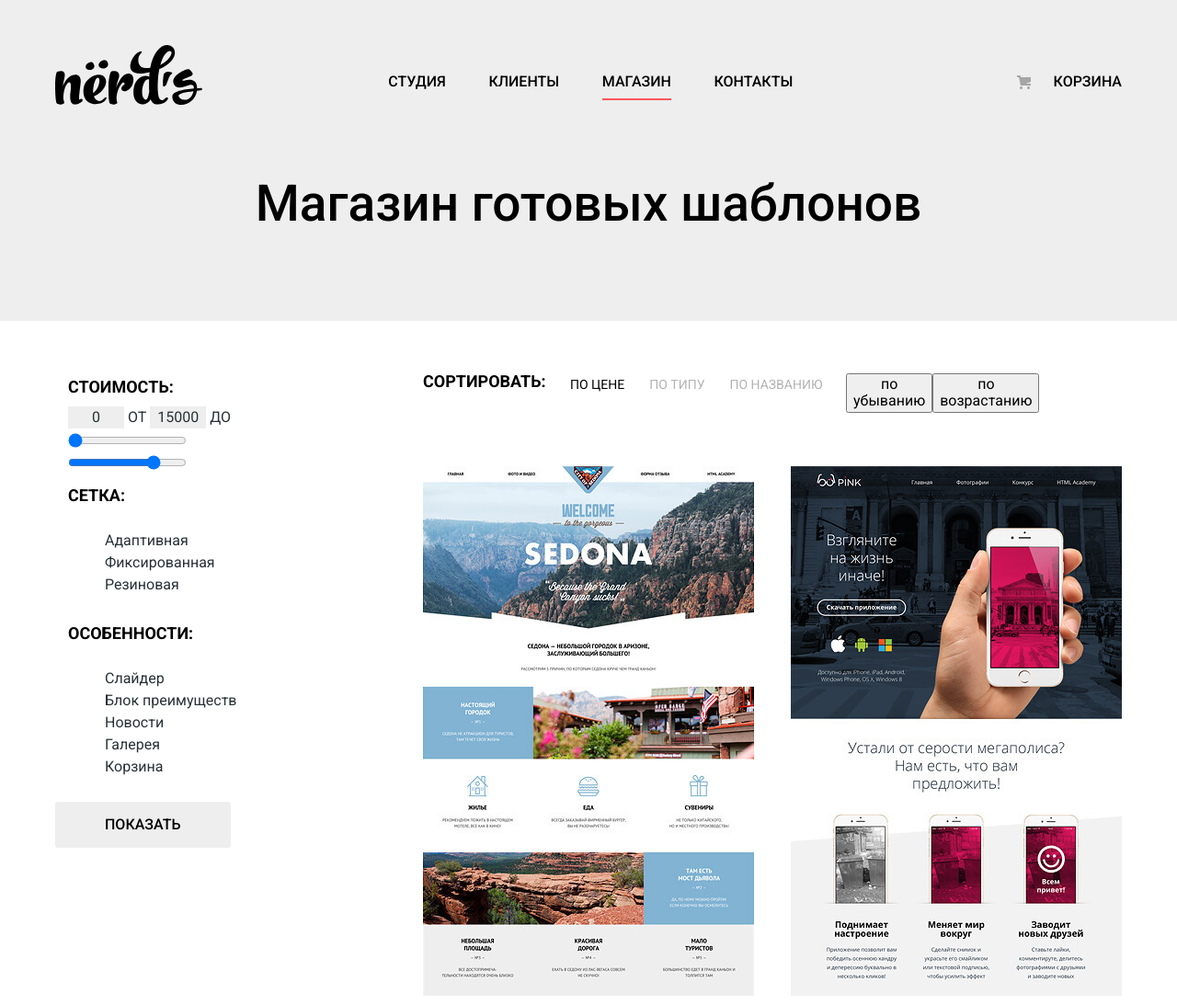
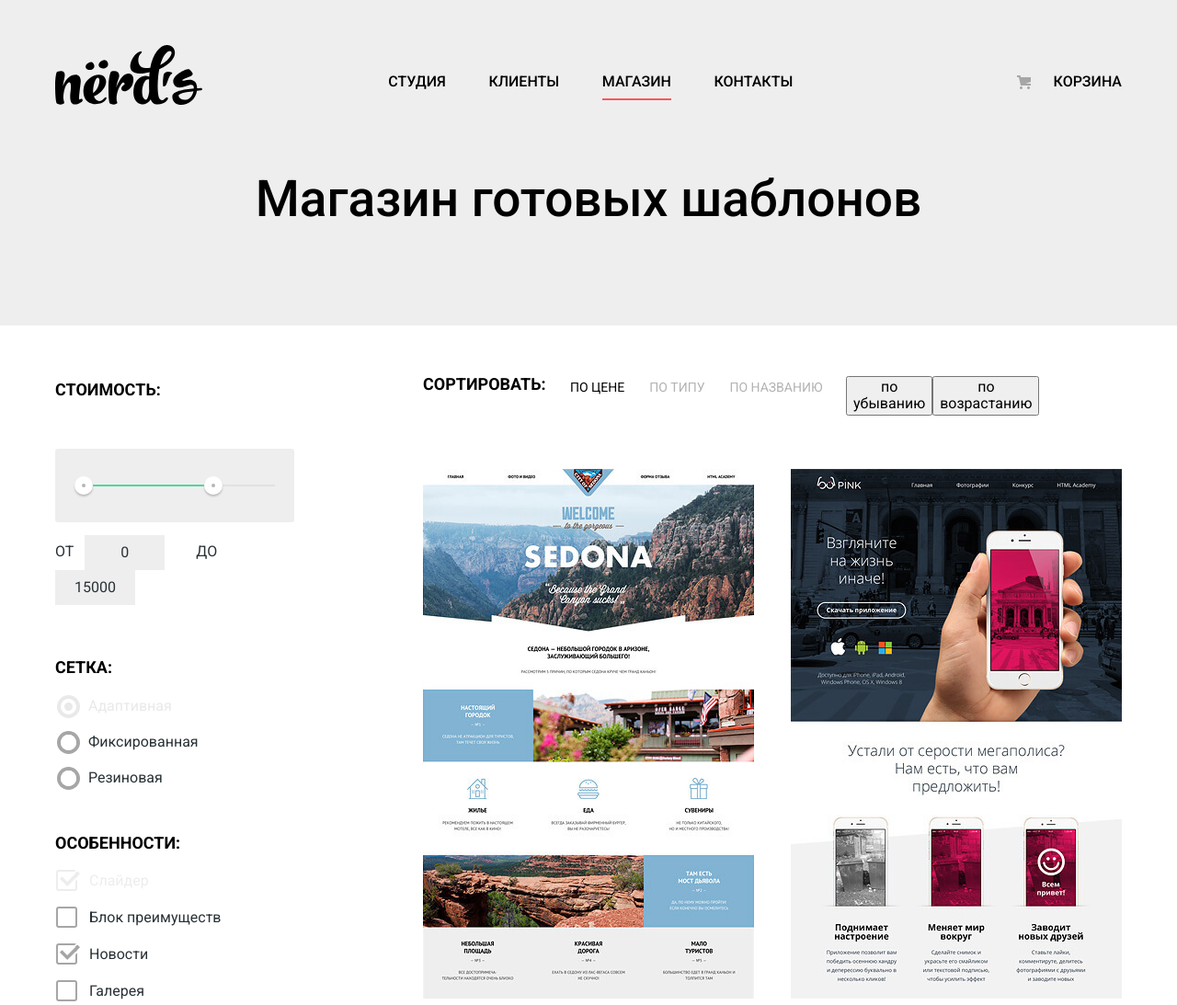
Before and after one commit to maxonmars/Nerds, a plain HTML site: page catalog.html in a window 1280 px wide. Shown: the top 1093 px of the page at 92% size. Drawn offline with Linux system fonts and the light colour scheme.

Commit message:
section filter complited

```diff
--- a/catalog.html
+++ b/catalog.html
@@ -52,19 +52,26 @@
                     <form class="filter" method="get" action="http://echo.htmlacademy.ru">
                         <fieldset class="filter-price">
                             <legend>Стоимость:</legend>
-                            <input id="slider-left" type='number' , value='0' , min='0' , max='20000'>
-                            <label for="slider-left">От</label>
-                            <input id="slider-right" type='number' , value='15000' , min='0' , max='20000'>
-                            <label for="slider-right">До</label>
-                            <input value='0' , min='0' , max='20000' , step='500' , type='range'>
-                            <input value='15000' , min='0' , max='20000' , step='500' , type='range'>
+                            <div class="filter-control">
+                                <div class="scale">
+                                    <div class="scale-bar"></div>
+                                </div>
+                                <div class="toggle min-toggle"></div>
+                                <div class="toggle max-toggle"></div>
+                            </div>
+                            <div class="price-control">
+                                <label class="min-price" for="slider-left">От</label>
+                                <input class="min-price" id="slider-left" type='number' , value='0' , min='0' , max='20000'>
+                                <label class="max-price" for="slider-right">До</label>
+                                <input class="max-price" id="slider-right" type='number' , value='15000' , min='0' , max='20000'>
+                            </div>
                         </fieldset>
                         <fieldset class="filter-grid">
                             <legend>Сетка:</legend>
                             <ul>
                                 <li class="filter-option">
                                     <input class="visually-hidden filter-input filter-input-radio" type="radio"
-                                        id="filter-adaptive" name="grid-type" value="adaptive" checked>
+                                        id="filter-adaptive" name="grid-type" value="adaptive" disabled checked>
                                     <label for="filter-adaptive">Адаптивная</label>
                                 </li>
                                 <li class="filter-option">
@@ -82,27 +89,27 @@
                         <fieldset class="filter-features">
                             <legend>Особенности:</legend>
                             <ul>
-                                <li>
+                                <li class="features-checkbox">
                                     <input class="visually-hidden filter-input filter-input-checkbox" type="checkbox"
-                                        id="filter-slider" name="slider" checked>
+                                        id="filter-slider" name="slider" disabled checked>
                                     <label for="filter-slider">Слайдер</label>
                                 </li>
-                                <li>
+                                <li class="features-checkbox">
                                     <input class="visually-hidden filter-input filter-input-checkbox" type="checkbox"
                                         id="filter-advantage" name="advantage">
                                     <label for="filter-advantage">Блок преимуществ</label>
                                 </li>
-                                <li>
+                                <li class="features-checkbox">
                                     <input class="visually-hidden filter-input filter-input-checkbox" type="checkbox"
                                         id="filter-news" name="news" checked>
                                     <label for="filter-news">Новости</label>
                                 </li>
-                                <li>
+                                <li class="features-checkbox">
                                     <input class="visually-hidden filter-input filter-input-checkbox" type="checkbox"
                                         id="filter-gallery" name="gallery">
                                     <label for="filter-gallery">Галерея</label>
                                 </li>
-                                <li>
+                                <li class="features-checkbox">
                                     <input class="visually-hidden filter-input filter-input-checkbox" type="checkbox"
                                         id="filter-basket" name="basket">
                                     <label for="filter-basket">Корзина</label>
@@ -213,23 +220,29 @@
         </div>
     </main>
     <footer>
+        <div class="map">
+            <!-- <img src="img/map group.jpg" width="1440" height="416"
+                alt="Наша компания расположенна по адресу г.Санкт-Петербург, ул. Б. Конюшенная, д. 19/8."> -->
             <iframe
                 src="https://yandex.ru/map-widget/v1/?um=constructor%3A87a75cb30f34949c2490de44389de57343ad0a810ef9255ff4e78256d3013e46&amp;source=constructor"
-            width="100%" height="370" frameborder="0"></iframe>
+                width="100%" height="416" frameborder="0"></iframe>
             <div class="container">
                 <div class="map-feedback">
                     <h2 class="visually-hidden">Контактная информация</h2>
-                <b>Nёrds design studio</b>
-                <p>191186, Санкт-Петербург,<br>
+                    <b class="feedback-title">Nёrds design studio</b>
+                    <p class="feedback-adds">191186, Санкт-Петербург,<br>
                         ул. Б. Конюшенная, д. 19/8</p>
-                <p>тел. +7 (812) 275-75-75</p>
+                    <p class="feedback-phone">тел. +7 (812) 275-75-75</p>
                     <a class="button feedback-button" href="#">Напишите нам</a>
                 </div>
+            </div>
+        </div>
+        <div class="container">
             <div class="social-wrapper">
                 <ul class="social">
-                    <li><a class="social-button" href=""></a>vkontakte</li>
-                    <li><a class="social-button" href=""></a>facebook</li>
-                    <li><a class="social-button" href=""></a>instagram</li>
+                    <li><a class="social-button" href="#"><span class="visually-hidden">vkontakte</span></a></li>
+                    <li><a class="social-button" href="#"><span class="visually-hidden">facebook</span></a></li>
+                    <li><a class="social-button" href="#"><span class="visually-hidden">instagram</span></a></li>
                 </ul>
                 <p class="call_to_action">
                     <b>Давайте дружить, это выгодно!</b><br>
@@ -237,8 +250,6 @@
                 </p>
             </div>
         </div>
-
-
     </footer>
     <section class="modal modal-feedback">
         <h2 class="visually-hidden">Форма обратной связи</h2>
--- a/css/style.css
+++ b/css/style.css
@@ -48,6 +48,7 @@ input[type="radio"].visually-hidden {
     background-color: #FB565A;
     border: none;
     border-radius: 3px;
+    cursor: pointer;
 }
 
 .button:hover,
@@ -591,10 +592,10 @@ input[type="radio"].visually-hidden {
 
 .catalog-heading {
     padding: 0;
-    padding-top: 80px;
-    padding-bottom: 100px;
+    padding-top: 75px;
+    padding-bottom: 110px;
     margin: 0;
-    margin-bottom: 57px;
+    margin-bottom: 55px;
 
     font-weight: 500;
     font-size: 55px;
@@ -615,10 +616,102 @@ input[type="radio"].visually-hidden {
 }
 
 .filter fieldset {
+        margin: 0;
+        padding: 0;
         border: 0;
-    }
+}
 
-.filter-price legend,
+.filter-price legend {
+    margin-bottom: 49px;
+
+    font-weight: 700;
+    font-size: 18px;
+    line-height: 30px;
+    color: #000000;
+    text-transform: uppercase;
+}
+
+.filter-control {
+    position: relative;
+    overflow: hidden;
+    box-sizing: border-box;
+    width: 260px;
+    height: 80px;
+    margin-bottom: 14px;
+    padding-left: 21px;
+    padding-right: 21px;
+
+    border-radius: 3px;
+    background-color: #eeeeee;
+}
+
+.scale {
+    height: 2px;
+    margin-top: 39px;
+
+    background-color: #dfe2e3;
+}
+
+.scale-bar {
+    width: 70%;
+    height: 2px;
+
+    background-color: #4fd69d;
+}
+
+.toggle {
+    position: absolute;
+    top: 50%;
+    margin-top: -10px;
+    width: 4px;
+    height: 4px;
+
+    background-color: #b5b5b5;
+    border: 8px solid #ffffff;
+    border-radius: 50%;
+    box-shadow: 0px 2px 2px #bdbdbd;
+    cursor: pointer;
+}
+
+.max-toggle {
+    left: 70%;
+    margin-left: -20px;
+}
+
+.price-control {
+    margin-bottom: 53px;
+}
+
+.price-control input {
+    padding: 8px 15px;
+    margin-right: 30px;
+
+    font-weight: 400;
+    font-size: 16px;
+    line-height: 22px;
+    color: #283136;
+    text-transform: uppercase;
+
+    background-color: #eeeeee;
+    border: 0;
+    text-align: center;
+    vertical-align: middle;
+}
+
+.price-control input:last-child {
+    margin-right: 0;
+}
+
+.price-control label {
+    margin-right: 8px;
+
+    font-weight: 400;
+    font-size: 16px;
+    line-height: 22px;
+    color: #283136;
+    text-transform: uppercase;
+}
+
 .filter-grid legend,
 .filter-features legend {
     font-weight: 700;
@@ -628,23 +721,8 @@ input[type="radio"].visually-hidden {
     text-transform: uppercase;
 }
 
-.filter-price label,
-.filter-price input {
-    font-weight: 400;
-    font-size: 16px;
-    line-height: 22px;
-    color: #283136;
-    text-transform: uppercase;
-}
 
-.filter-price input {
-    background-color: #eeeeee;
-    border: 0;
-    text-align: center;
-    vertical-align: middle;
-}
-
-/* Прячем элемент управления */
+/* Прячем элемент управления price-control */
 /* Для Chrome */
 input[type=number]::-webkit-inner-spin-button,
 input[type=number]::-webkit-outer-spin-button {
@@ -658,26 +736,173 @@ input[type=number]{
   -moz-appearance: textfield;
 }
 
-.filter-grid label,
-.filter-features label {
+.filter-grid li,
+.filter-features li {
+    list-style: none;
+}
+
+.filter .filter-button {
+    padding-left: 89px;
+    padding-right: 89px;
+
+    font-weight: 500;
+    font-size: 16px;
+    line-height: 18px;
+    color: #000000;
+
+    background-color: #eeeeee;
+}
+
+.filter-button:hover {
+    background-color: #dfdfdf;
+ }
+
+ .filter-button:active {
+    background-color: #d5d5d5;
+    color: #aaaaaa;
+    box-shadow: inset 0 3px #bfbfbf;
+ }
+
+.filter-grid legend {
+    margin-bottom: 15px;
+}
+
+.filter-grid ul {
+    margin: 0;
+    padding: 0;
+    margin-bottom: 44px;
+}
+
+.filter-option {
+    margin-bottom: 15px;
+    padding-left: 36px;
+}
+
+.filter-option label {
+    position: relative;
+
+    font-weight: 400;
+    font-size: 16px;
+    line-height: 20px;
+    color: #283136;
+
+    cursor: pointer;
+}
+
+.filter-option label::before {
+    content: "";
+    position: absolute;
+    left: -30px;
+    top: 2px;
+    width: 9px;
+    height: 9px;
+
+    border: 4px solid #ffffff;
+    border-radius: 50%;
+    box-shadow: 0 0 0 4px #a6a6a6;
+    cursor: pointer;
+
+}
+
+.filter-option input:checked+label::before {
+    background-color: #a6a6a6;
+}
+
+/* disabled */
+.filter-option input:disabled:checked+label::before {
+    background-color: #e9e9e9;
+
+    cursor: auto;
+}
+
+.filter-option input:disabled+label::before {
+    box-shadow: 0 0 0 4px #e9e9e9;
+
+    cursor: auto;
+}
+
+.filter-option input:disabled+label {
+    color: #e9e9e9;
+
+    cursor: auto;
+}
+
+/* hover */
+.filter-option input:not([disabled]):checked+label:hover::before {
+    background-color: #4d4d4d;
+}
+
+.filter-option label:hover::before {
+    box-shadow: 0 0 0 4px #4d4d4d;
+}
+
+.filter-features legend {
+    margin-bottom: 14px;
+}
+
+.filter-features ul {
+    margin: 0;
+    padding: 0;
+    margin-bottom: 48px;
+}
+
+.features-checkbox {
+    position: relative;
+    margin-bottom: 16px;
+    padding-left: 37px;
+}
+
+.features-checkbox label {
     font-weight: 400;
     font-size: 16px;
     line-height: 20px;
     color: #283136;
 }
 
-.filter-grid li,
-.filter-features li {
-    list-style: none;
+.features-checkbox label::before {
+    content: "";
+    position: absolute;
+    left: 1px;
+    top: 0px;
+    width: 19px;
+    height: 19px;
+
+    border: 2px solid #a6a6a6;
+    border-radius: 3px;
+    cursor: pointer;
 }
 
-.filter .filter-button {
-    font-weight: 500;
-    font-size: 16px;
-    line-height: 18px;
-    color: #000000;
 
-    background-color: #eeeeee;
+.features-checkbox input:checked+label::after {
+    content: "";
+    position: absolute;
+    top: 1px;
+    left: 6px;
+    width: 16px;
+    height: 8px;
+
+    border-bottom: 4px solid #a6a6a6;
+    border-left: 4px solid #a6a6a6;
+    border-radius: 1px;
+    transform: rotate(-45deg);
+    box-shadow:
+    0 2px #ffffff,
+    inset 0 -2px #ffffff;
+    cursor: pointer;
+}
+
+.features-checkbox label:hover::before,
+.features-checkbox input:hover+label::after {
+    border-color: #505050;
+}
+
+.features-checkbox input:disabled+label::before,
+.features-checkbox input:disabled+label::after,
+.features-checkbox input:disabled+label {
+    border-color: #ededed;
+    color: #ededed;
+
+    cursor: auto;
 }
 
 /* mocap catalog ===========================================
```
Lines whose indentation alone changed are shown as unchanged.
